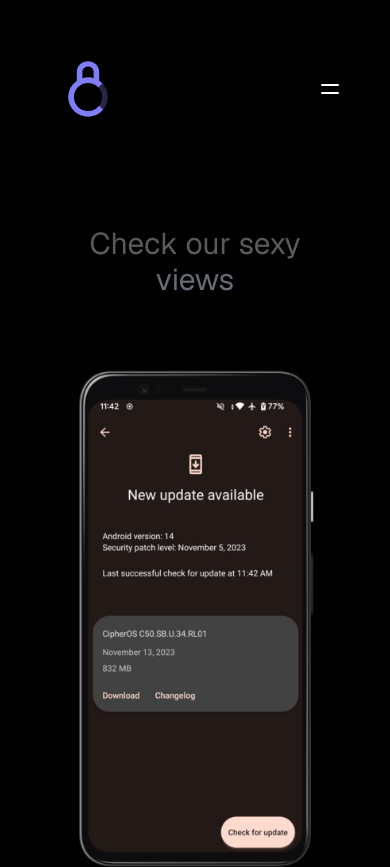
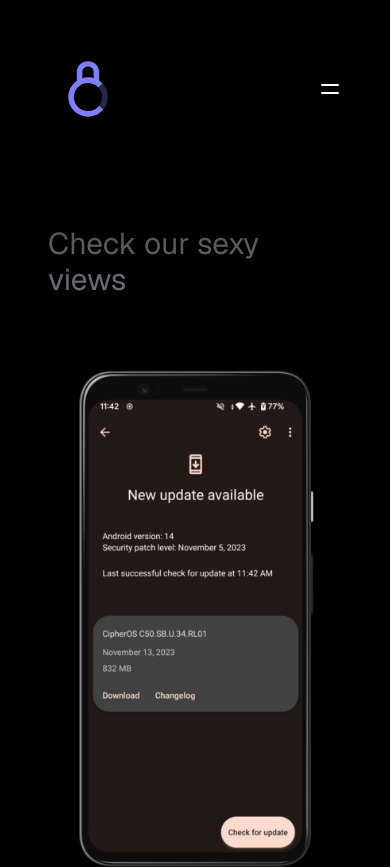
Before and after one commit to district2/cipher-web, a Next.js app: page /gallery in a window 390 px wide. Shown: the top 867 px of the page. Built offline with nearby package versions, Linux system fonts and the light colour scheme.

Commit message:
refactor: export same props to render a gradient text on a component for better code style

```diff
--- a/app/blog/page.tsx
+++ b/app/blog/page.tsx
@@ -1,4 +1,5 @@
 import { allPosts } from "@/.contentlayer/generated/index.mjs";
+import GradientText from "@/components/gradient-text";
 import PostCard from "@/components/post-card";
 import { compareDesc } from "date-fns";
 import { Metadata } from "next";
@@ -14,9 +15,7 @@ export default function Blog() {
 
 	return (
 		<div className="flex flex-col gap-y-14 items-center p-20 min-h-screen">
-			<h1 className="text-4xl text-center text-transparent bg-clip-text bg-gradient-to-b to-gray-500 from-neutral-600">
-				Read our news
-			</h1>
+			<GradientText text="Read our news" />
 			<div className="flex flex-wrap">
 				{posts.map((post) => (
 					<PostCard {...post} key={post._id} />
--- a/app/devices/page.tsx
+++ b/app/devices/page.tsx
@@ -1,4 +1,5 @@
 import DevicesView from "@/components/devices-view";
+import GradientText from "@/components/gradient-text";
 import { getDevicesWithBuilds } from "@/lib/api/api";
 import { Metadata } from "next";
 
@@ -6,14 +7,12 @@ export const metadata: Metadata = {
 	title: "Devices",
 };
 
-export default async function Pages() {
+export default async function Devices() {
 	const devices = await getDevicesWithBuilds()
 
 	return (
 		<main className="flex flex-col gap-y-14 p-12 min-h-screen items-center">
-			<h1 className="text-3xl font-medium text-center text-transparent bg-clip-text bg-gradient-to-b to-gray-500 from-neutral-600">
-				Bring a new life to your device
-			</h1>
+			<GradientText text="Bring a new life to your device" />
 			<DevicesView devices={devices} />
 		</main>
 	);
--- a/app/gallery/page.tsx
+++ b/app/gallery/page.tsx
@@ -1,3 +1,4 @@
+import GradientText from "@/components/gradient-text"
 import { readdir } from "fs/promises"
 import Image from "next/image"
 
@@ -7,9 +8,7 @@ export default async function Gallery() {
 
     return (
         <div className="min-h-screen flex flex-col gap-y-14 p-12 items-center">
-            <h1 className="text-3xl lg:text-4xl text-center text-transparent bg-clip-text bg-gradient-to-b to-gray-500 from-neutral-600">
-                Check our sexy views
-            </h1>
+            <GradientText text="Check our sexy views" />
             <div className="flex flex-wrap gap-12 justify-center">
                 {
                     files.map((image, i) =>
--- a/app/globals.css
+++ b/app/globals.css
@@ -10,3 +10,10 @@ body {
 .text-error{
   @apply bg-gradient-to-b from-gray-600 to-red-600 bg-clip-text text-transparent;
 }
+
+@layer components{
+  .cipher-gradient{
+    @apply text-transparent bg-clip-text bg-gradient-to-b to-gray-500 from-neutral-600;
+  }
+
+}
--- a/app/page.tsx
+++ b/app/page.tsx
@@ -56,13 +56,14 @@ const TEAM = [
 	/>,
 ];
 
+
 export default function Home() {
 	return (
 		<main className="flex flex-col gap-y-36 justify-between items-center px-24 min-h-screen">
 			<div className="flex flex-wrap gap-8 justify-center items-center w-full">
 				<div className="flex flex-col">
 					<h2 className="text-3xl xl:text-5xl">CipherOS</h2>
-					<h1 className="w-full text-3xl text-transparent bg-clip-text bg-gradient-to-b to-gray-500 from-neutral-600 lg:text-4xl xl:text-6xl">
+					<h1 className="w-full text-3xl cipher-gradient lg:text-4xl xl:text-6xl">
 						The ultimate
 						<br />
 						Android experience
--- /dev/null
+++ b/components/gradient-text.tsx
@@ -0,0 +1,11 @@
+interface GradientTextProps {
+    text: string
+}
+
+export default function GradientText({ text }: GradientTextProps) {
+    return (
+        <h1 className="text-3xl cipher-gradient lg:text-4xl">
+            {text}
+        </h1>
+    )
+}
```
